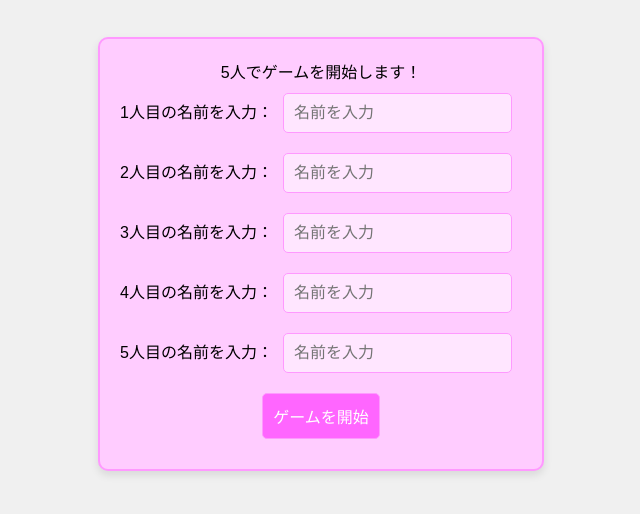
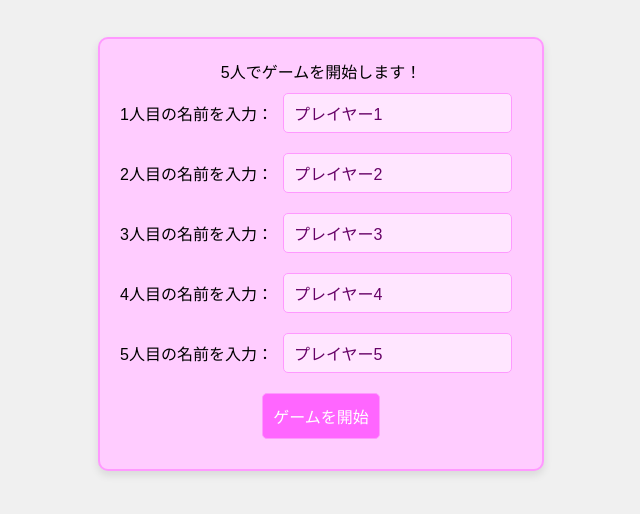
Before and after one commit to oshiro17/avalon, a plain HTML site: page index.html in a window 1280 px wide. Both pictures are taken after a click on the button "5人でプレイ". Shown: the part 70-584 px from the top of the page, without its empty margins (319-959 px from the left). Drawn offline with Linux system fonts and the light colour scheme.

Commit message:
名前を入力しても遊べる、またすぐ遊べるようにこの機能はあっていいかなと思います

```diff
--- a/index.html
+++ b/index.html
@@ -173,7 +173,7 @@
 
             for (let i = 1; i <= playerCount; i++) {
                 content += `<label>${i}人目の名前を入力：</label>`;
-                content += `<input type="text" id="player${i}Name" placeholder="名前を入力"><br>`;
+                content += `<input type="text" id="player${i}Name" placeholder="名前を入力" value="プレイヤー${i}" onfocus="this.value=''"><br>`;
             }
 
             content += `<button onclick="startGame()">ゲームを開始</button>`;
```
